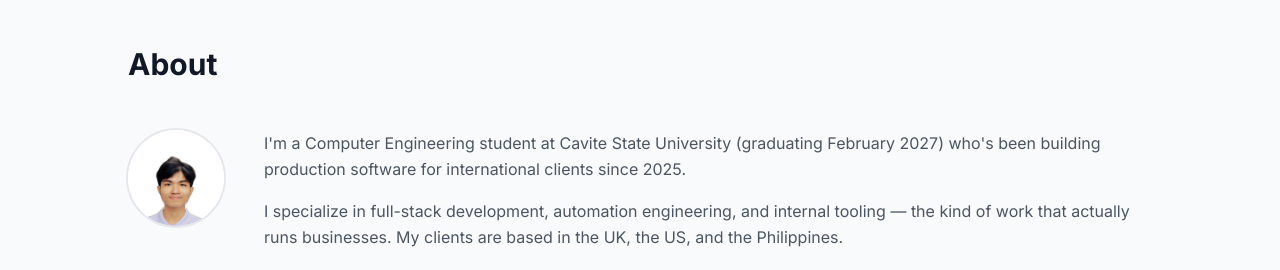
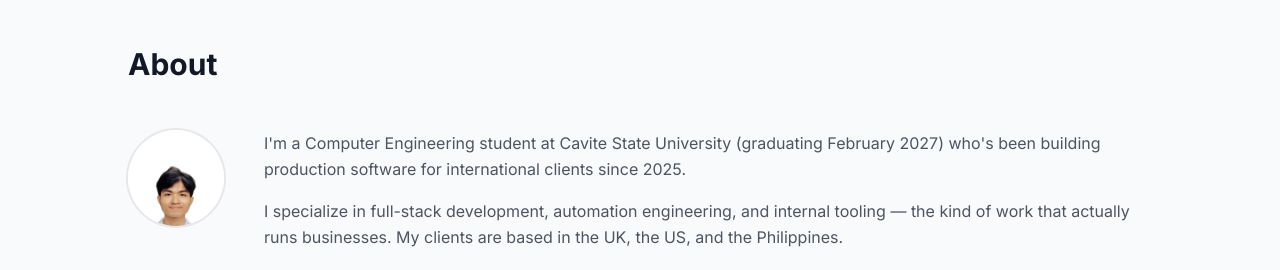
Before and after one commit to patrickpatrick27/portfolio, a Next.js app: page / in a window 1280 px wide. Shown: the part 3160-3430 px from the top of the page. Built offline with nearby package versions, Linux system fonts and the light colour scheme.

Commit message:
Fine-tune profile photo crop position

```diff
--- a/components/About.tsx
+++ b/components/About.tsx
@@ -38,7 +38,7 @@ export default function About() {
                 alt="Dave Patrick Bulaso"
                 width={96}
                 height={96}
-                className="object-cover w-full h-full" style={{ objectPosition: "center 30%" }}
+                className="object-cover w-full h-full" style={{ objectPosition: "center 8%" }}
               />
             </div>
           </div>
```
